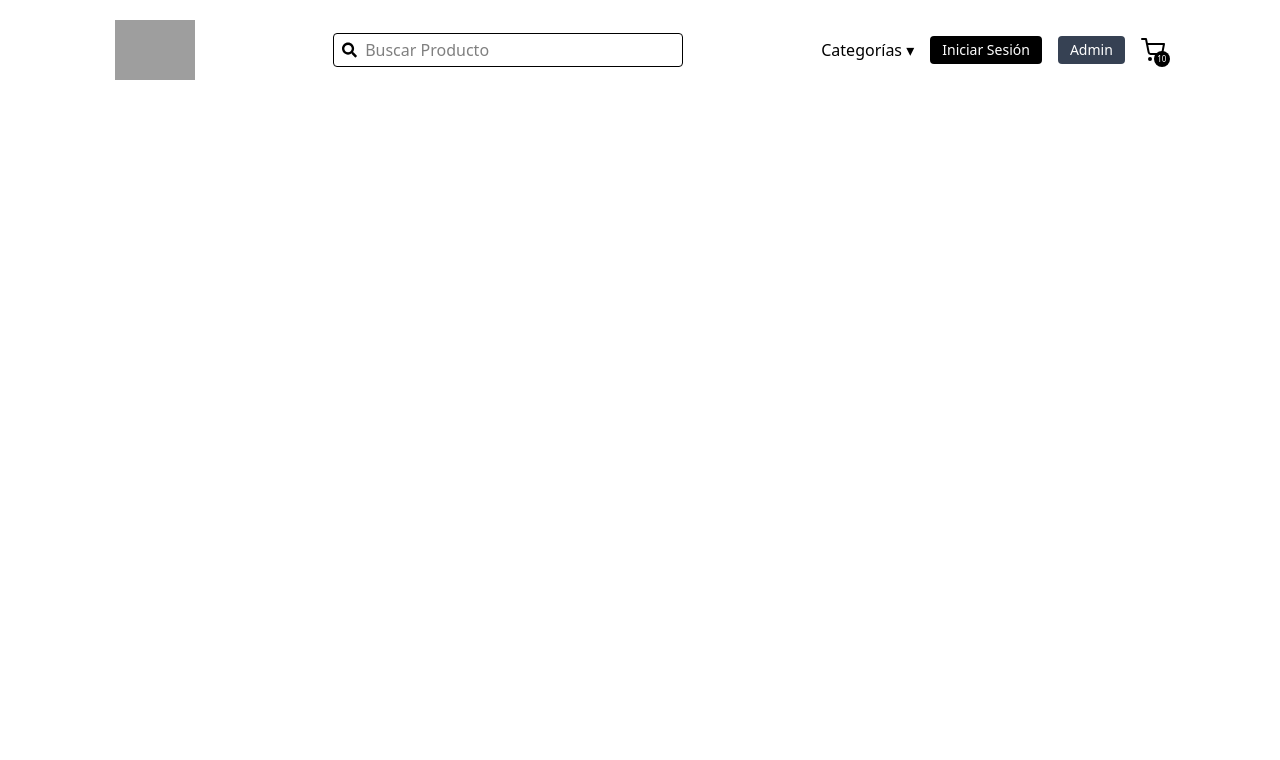
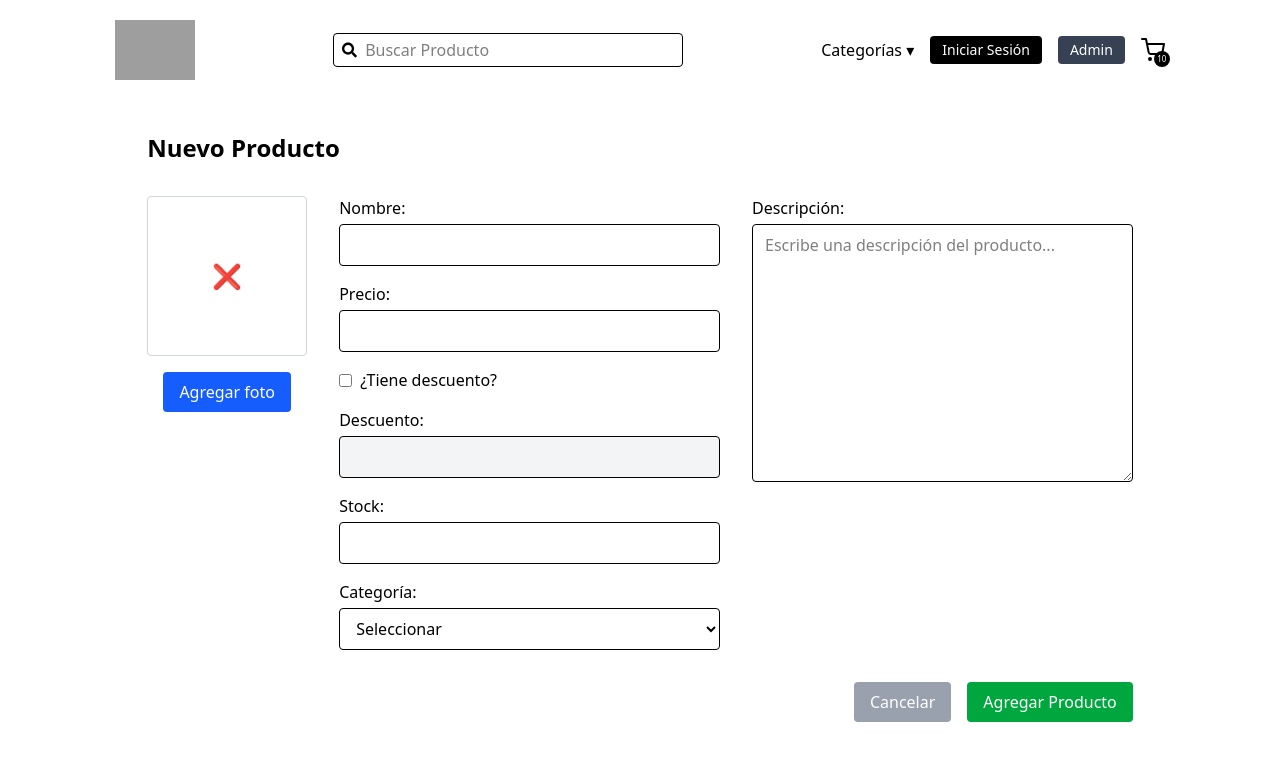
Before and after one commit to dangv31/devwebTrabajo, a React (Vite) app in the folder frontend/: page /admin/agregar in a window 1280 px wide. Shown: the top 760 px of the page. Built offline with nearby package versions, Linux system fonts and the light colour scheme; grey boxes are pictures that could not be loaded.

Commit message:
Pagina Agregar Producto
Se creó la pagina agregar producto y se modificó un poco el inicio del panel del admin.

```diff
--- a/frontend/src/App.jsx
+++ b/frontend/src/App.jsx
@@ -5,7 +5,9 @@ import Product from "./pages/Product.jsx";
 import Cart from "./pages/Cart.jsx";
 import Login from "./pages/Login.jsx";
 import Navbar from "./components/Navbar.jsx";
+
 import Admin from './pages/Admin';
+import AgregarProducto from './pages/AgregarProducto';
 
 const App = () => {
     return (
@@ -16,7 +18,10 @@ const App = () => {
                 <Route path="/product/:productId" element={<Product/>} />
                 <Route path="/cart" element={<Cart/>} />
                 <Route path="/login" element={<Login/>} />
+
                 <Route path="/admin" element={<Admin />} />
+                <Route path="/admin/agregar" element={<AgregarProducto />} />
+
             </Routes>
         </div>
     );
--- a/frontend/src/pages/Admin.jsx
+++ b/frontend/src/pages/Admin.jsx
@@ -1,18 +1,43 @@
+// src/pages/Admin.jsx
 import React from 'react';
+import { Link } from 'react-router-dom';
+import { assets } from '../assets/assets.js';
 
 function Admin() {
   return (
-    <div style={{ padding: '2rem' }}>
-      <h1 className="text-2xl font-bold mb-6">Panel de Administración</h1>
-      <p className="mb-6 text-gray-700">Bienvenido, Admin. Aquí puedes gestionar productos, usuarios, etc.</p>
+    <div className="p-8">
+      <h1 className="text-2xl font-bold mb-2">¡Bienvenido, mijo!</h1>
+      <p className="text-gray-700 mb-8">
+        Estás en el panel de control de <strong>Variedades Don Berriondo</strong>.
+      </p>
 
+      {/* Pedidos recientes */}
+      <h2 className="text-xl font-semibold mb-4">Pedidos recientes:</h2>
+      <div className="flex items-center gap-4 bg-gray-100 p-4 rounded shadow mb-8">
+        <img
+          src={assets.sillagamer}
+          alt="Silla Gamer"
+          className="w-24 h-24 object-cover rounded"
+        />
+        <div>
+          <p className="font-semibold">Orden #123</p>
+          <p className="text-sm text-gray-600">Estado: <span className="font-medium text-yellow-600">Pendiente</span></p>
+          <p className="text-sm text-gray-600">Valor: <span className="font-bold">$120.000</span></p>
+        </div>
+      </div>
+
+      {/* Botones de acción */}
       <div className="flex flex-col sm:flex-row gap-4">
-        <button className="bg-blue-600 text-white px-4 py-2 rounded hover:bg-blue-700">
-          ➕ Agregar Producto
-        </button>
+        <Link to="/admin/agregar">
+          <button className="bg-blue-600 text-white px-4 py-2 rounded hover:bg-blue-700">
+            ➕ Agregar Producto
+          </button>
+        </Link>
+
         <button className="bg-green-600 text-white px-4 py-2 rounded hover:bg-green-700">
           📦 Ver Productos
         </button>
+
         <button className="bg-purple-600 text-white px-4 py-2 rounded hover:bg-purple-700">
           📑 Ver Órdenes
         </button>
--- /dev/null
+++ b/frontend/src/pages/AgregarProducto.jsx
@@ -0,0 +1,125 @@
+import React, { useState } from 'react';
+import { useNavigate } from 'react-router-dom';
+
+function AgregarProducto() {
+  const navigate = useNavigate();
+  const [tieneDescuento, setTieneDescuento] = useState(false);
+  const [imagen, setImagen] = useState(null);
+
+  const handleImagenSeleccionada = (e) => {
+    const file = e.target.files[0];
+    if (file) {
+      setImagen(URL.createObjectURL(file));
+    }
+  };
+
+  return (
+    <div className="p-8">
+      <h1 className="text-2xl font-bold mb-8">Nuevo Producto</h1>
+
+      <div className="flex flex-col md:flex-row gap-8">
+        {/* Columna izquierda: Imagen */}
+        <div className="flex flex-col items-center gap-2">
+          {/* Cuadro blanco para mostrar imagen o X */}
+          <div
+            className="w-40 h-40 border border-gray-300 bg-white flex items-center justify-center rounded"
+          >
+            {imagen ? (
+              <img src={imagen} alt="Producto" className="w-full h-full object-cover rounded" />
+            ) : (
+              <span className="text-2xl text-gray-400">❌</span>
+            )}
+          </div>
+
+          {/* Botón para subir imagen */}
+          <label className="bg-blue-600 text-white px-4 py-2 rounded cursor-pointer hover:bg-blue-700 mt-2">
+            Agregar foto
+            <input
+              type="file"
+              accept="image/*"
+              onChange={handleImagenSeleccionada}
+              className="hidden"
+            />
+          </label>
+        </div>
+
+        {/* Columna central: Campos */}
+        <div className="flex flex-col flex-1 gap-4">
+          <div>
+            <label className="block font-medium mb-1">Nombre:</label>
+            <input type="text" className="w-full border px-3 py-2 rounded" />
+          </div>
+
+          <div>
+            <label className="block font-medium mb-1">Precio:</label>
+            <input type="text" className="w-full border px-3 py-2 rounded" />
+          </div>
+
+          <div className="flex items-center gap-2">
+            <input
+              type="checkbox"
+              id="descuento"
+              checked={tieneDescuento}
+              onChange={() => setTieneDescuento(!tieneDescuento)}
+            />
+            <label htmlFor="descuento" className="font-medium">
+              ¿Tiene descuento?
+            </label>
+          </div>
+
+          <div>
+            <label className="block font-medium mb-1">Descuento:</label>
+            <input
+              type="text"
+              disabled={!tieneDescuento}
+              className="w-full border px-3 py-2 rounded bg-white disabled:bg-gray-100"
+            />
+          </div>
+
+          <div>
+            <label className="block font-medium mb-1">Stock:</label>
+            <input type="text" className="w-full border px-3 py-2 rounded" />
+          </div>
+
+          <div>
+            <label className="block font-medium mb-1">Categoría:</label>
+            <select className="w-full border px-3 py-2 rounded">
+              <option value="">Seleccionar</option>
+              <option value="sillas">Sillas</option>
+              <option value="mesas">Mesas</option>
+              <option value="oficina">Oficina</option>
+            </select>
+          </div>
+        </div>
+
+        {/* Columna derecha: Descripción */}
+        <div className="flex-1">
+          <label className="block font-medium mb-1">Descripción:</label>
+          <textarea
+            rows="10"
+            className="w-full border px-3 py-2 rounded"
+            placeholder="Escribe una descripción del producto..."
+          />
+        </div>
+      </div>
+
+      {/* Botones al pie */}
+      <div className="flex justify-end gap-4 mt-8">
+        <button
+          onClick={() => navigate('/admin')}
+          className="bg-gray-400 text-white px-4 py-2 rounded hover:bg-gray-500"
+        >
+          Cancelar
+        </button>
+        <button
+          onClick={() => alert('Producto agregado (simulado)')}
+          className="bg-green-600 text-white px-4 py-2 rounded hover:bg-green-700"
+        >
+          Agregar Producto
+        </button>
+      </div>
+    </div>
+  );
+}
+
+export default AgregarProducto;
```
